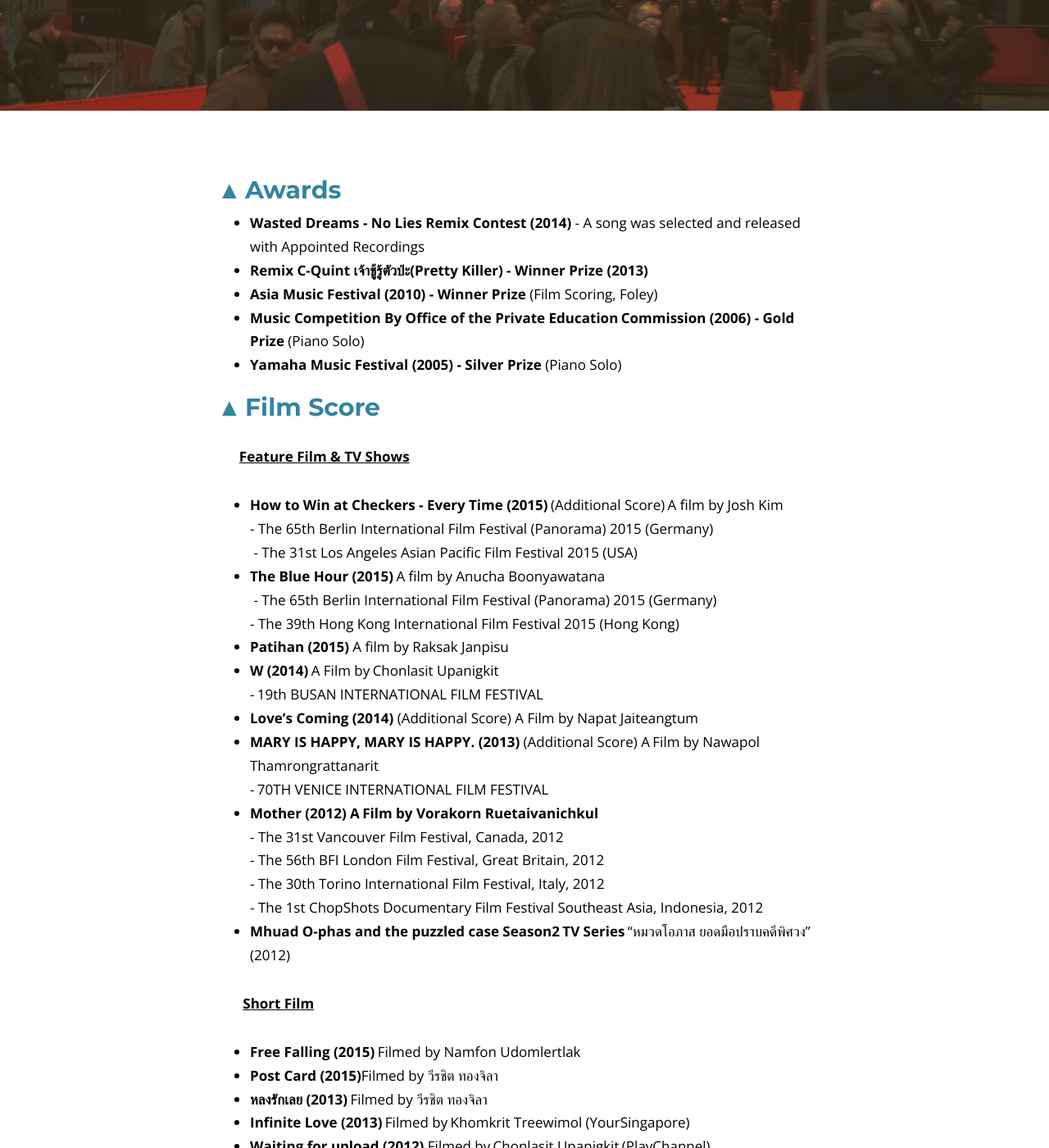
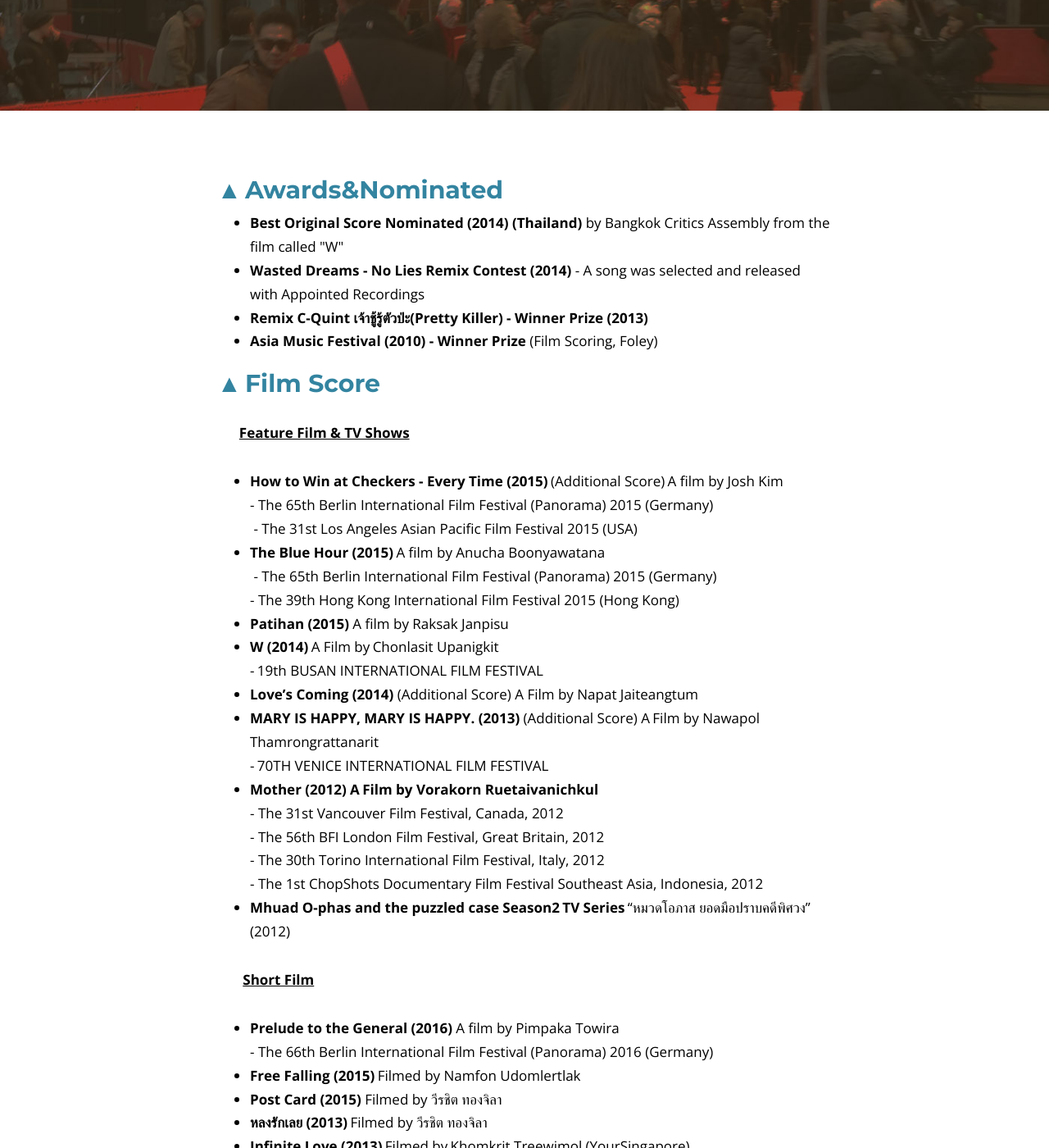
Before and after one commit to phil-wc/phil-wc.github.io, a Jekyll site: the page built from works.html, in a window 1280 px wide and 1400 px high, scrolled down 402 px. Shown: the whole window at 82% size. Built offline with Jekyll 4.4.1, drawn with Linux system fonts in a browser that asks for light colours; nearby versions of some CDN libraries; some of the changed text lies outside the part shown.

Commit message:
edit grammar, update content

```diff
--- a/_includes/about/content.html
+++ b/_includes/about/content.html
@@ -34,7 +34,7 @@
 
         <br/><br/>
 
-        Not only film music, but Phil is also working on experimental music on his own. He does live performance and produce ambient and experimental music. He has composed and listened to music in various styles such as Electronic Dance Music, experimental, progressive, and avant-garde music. Because of wide-range of interested, he can work for both commercial and arts.</p>
+        Not only film music, but Phil is also working on experimental music on his own. He does live performance and produce ambient and experimental music. He has composed and listened to music in various styles such as Electronic Dance Music, experimental, progressive, and avant-garde music. Because of wide-range of interested, he work for both commercial and arts.</p>
     </div>
 
     <div class="biography-th">
--- a/_includes/home/testimonial.html
+++ b/_includes/home/testimonial.html
@@ -4,6 +4,11 @@
       <!-- testimonial: text -->
       <div id="js-slider">
         <ul>
+          <li>
+            <div class="testimonial-item text-center">
+              <h3>“The eerie piano and music accompaniment, combined with the bluish tinge screen that pervades throughout the movie, plus Gun Atthaphan’s androgynous beauty make The Blue Hour an exciting and thrilling movie to watch.”</h3><h4>Jed Medina</h4>
+            </div>
+          </li>
           <li>
             <div class="testimonial-item text-center">
               <h3>"Phil has considerable sense for linking sound and picture together. When these are combined with his computer music skill, it pushes him to produce a very nice multimedia piece."</h3>
--- a/_includes/works/content.html
+++ b/_includes/works/content.html
@@ -1,12 +1,12 @@
 <div class="row">
   <div class="col-lg-12 col-md-12 col-sm-12 col-xs-12">
-    <h2>▲&thinsp;Awards</h2>
+    <h2>▲&thinsp;Awards&Nominated</h2>
       <ul>
+        <li><strong>Best Original Score Nominated (2014) (Thailand)</strong>
+        by Bangkok Critics Assembly from the film called "W"</li>
         <li><strong>Wasted Dreams - No Lies Remix Contest (2014)</strong> - A song was selected and released with Appointed Recordings</li>
         <li><strong>Remix C-Quint เจ้าชู้รู้ตัวป่ะ(Pretty Killer) - Winner Prize (2013)</strong></li>
         <li><strong>Asia Music Festival (2010) - Winner Prize </strong>(Film Scoring, Foley)</li>
-        <li><strong>Music Competition By Office of the Private Education&thinsp;</strong><strong>Commission (2006) - Gold Prize </strong>(Piano Solo)&thinsp;</li>
-        <li><strong>Yamaha Music Festival (2005) - Silver Prize </strong>(Piano Solo)&thinsp;</li>
       </ul>
 
     <h2>▲&thinsp;Film Score</h2>
@@ -25,16 +25,18 @@
 
       <p>&thinsp; &thinsp; &thinsp; &thinsp; <span style="text-decoration: underline;"><strong>Short Film</strong></span></p>
         <ul>
+          <li><strong>Prelude to the General (2016)</strong> A film by Pimpaka Towira
+          <br/>- The 66th Berlin International Film Festival (Panorama) 2016 (Germany)
           <li><strong>Free Falling (2015)&thinsp;</strong>Filmed by Namfon Udomlertlak</li>
-          <li><strong>Post Card (2015)</strong>Filmed by วีรชิต ทองจิลา</li>
+          <li><strong>Post Card (2015)</strong> Filmed by วีรชิต ทองจิลา</li>
           <li><strong>หลงรักเลย (2013)&thinsp;</strong>Filmed by วีรชิต ทองจิลา</li>
           <li><strong>Infinite Love (2013)&thinsp;</strong>Filmed by&thinsp;Khomkrit Treewimol (YourSingapore)</li>
           <li><strong>Waiting for upload (2012) </strong>Filmed by&thinsp;Chonlasit Upanigkit&thinsp;(PlayChannel)</li>
           <li><strong>ป้าย(สุนัข)ที่หายไป (Lost Notice) (2012)</strong>&thinsp;A Film by พิชญากร แสงสุข&thinsp;(PlayChannel)</li>
           <li><strong>ผู้ตัดสิน (Judge) (2012)&thinsp;</strong>A Film by&thinsp;นัฏพล ทิมเมือง&thinsp;(PlayChannel)</li>
           <li><strong>Where is justice (2012)</strong>&thinsp;A Film by&thinsp;ปนายุ คุณวัลลี (PlayChannel)</li>
-          <li><strong>Paejia (2012)&thinsp;</strong><strong>A Film by&thinsp;</strong>Parkpoom Wongpoom&thinsp;(GTH Thailand)</li>
-          <li><strong>Penalty (2012)&thinsp;</strong><strong>A Film by&thinsp;</strong>Khomkrit Treewimol&thinsp;<strong>(</strong>GTH Thailand)</li>
+          <li><strong>Paejia (2012)&thinsp;</strong>A Film by&thinsp; Parkpoom Wongpoom&thinsp;(GTH Thailand)</li>
+          <li><strong>Penalty (2012)&thinsp;</strong>A Film by&thinsp; Khomkrit Treewimol&thinsp;<strong>(</strong>GTH Thailand)</li>
           <li><strong>Human Relation (2012)&thinsp;</strong>Filmed by<span>&thinsp;</span>ทศพล ทิพย์ทินกร&thinsp;(GTH Thailand)</li>
           <li><strong>Band Next Door (2012)&thinsp;</strong>A Film by&thinsp;Nottapon Boonprakob&thinsp;(GTH Thailand)</li>
           <li><strong>วินาทีเดียวเท่านั้น (Just One Second) Miniseries (2012)&thinsp;</strong>A Film by&thinsp;Nithiwat Tharatorn (GTH Thailand)&thinsp;</li>
@@ -70,6 +72,7 @@
         <li><strong>Metropolis Garden Scene</strong> (2012) for Orchestra</li>
       </ul>
 
+    <!--
 
     <h2>▲&thinsp;Others</h2>
       <ul>
@@ -77,5 +80,6 @@
         <li>&ldquo;Ante Meridiem"&thinsp;Album Review, Pleangthaimag issue:2</li>
         <li>Get a Scholarship for FilmSoundHamburg 2012, Germany.</li>
       </ul>
+    -->
   </div>
 </div>
--- a/_posts/2016-01-15-prelude-to.markdown
+++ b/_posts/2016-01-15-prelude-to.markdown
@@ -1,6 +1,6 @@
 ---
 layout:     post
-title:      "‘Prelude to the General’ will be premiere at 66th Berlinale"
+title:      "‘Prelude to the General’ will premiere at 66th Berlinale"
 subtitle:   "Berlinale Press Releases"
 date:       2016-01-15 12:00:00
 author:     "Phil Chapavich T."
```
Also changed, not shown: _includes/services/content.html (+3 -4 lines).
